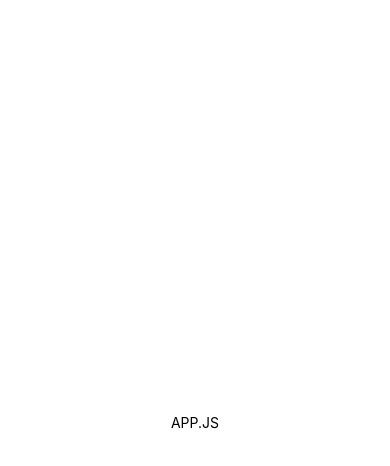
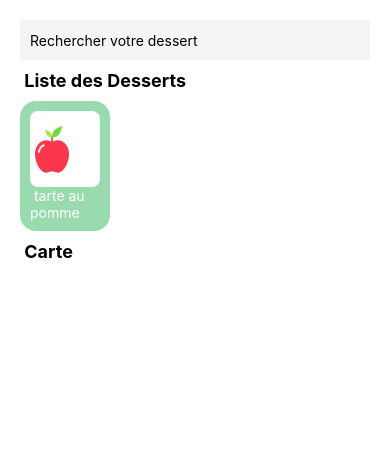
Before and after one commit to lucrampro/React-native-task-runner, a React Native app: screen / in a window 390 px wide. Shown: the top 466 px of the page. Built offline with nearby package versions, Linux system fonts and the light colour scheme.

Commit message:
Feat(Home, dessert_card): add componenet and content

```diff
--- a/App.js
+++ b/App.js
@@ -1,12 +1,13 @@
 import { StatusBar } from 'expo-status-bar';
 import React from 'react';
 import { StyleSheet, Text, View } from 'react-native';
+import Home from './src/screens/Home/index';
 
 export default function App() {
   return (
     <View style={styles.container}>
-      <Text>APP.JS</Text>
       <StatusBar style="auto" />
+      <Home/>
     </View>
   );
 }
@@ -15,7 +16,6 @@ const styles = StyleSheet.create({
   container: {
     flex: 1,
     backgroundColor: '#fff',
-    alignItems: 'center',
-    justifyContent: 'center',
+    padding: 20
   },
 });
--- /dev/null
+++ b/src/components/dessert_card.jsx
@@ -0,0 +1,40 @@
+import React from 'react'
+import { View, Text, StyleSheet, Image } from 'react-native';
+
+export default function DessertCard (props) {
+  return(
+    <View style={style.Card}>
+      <View style={style.containerImg}>
+        <Image style={style.image} source={require(`../../assets/${props.imageUrl}`)} />
+      </View>
+      <Text style={style.text}> {props.name} </Text>
+    </View>
+  );
+}
+
+const style = StyleSheet.create({
+  Card: {
+    backgroundColor: '#99DBAF',
+    width: 90,
+    height: 130,
+    padding: 10,
+    borderRadius: 16,
+    alignItems:  'center',
+    justifyContent: 'center'
+  },
+  containerImg: {
+    backgroundColor: '#fff',
+    flex: 1,
+    width: '100%',
+    height: 'auto',
+    padding: 5,
+    borderRadius: 8,
+  },
+  image: {
+    flex: 1,
+    resizeMode: 'contain',
+  },
+  text: {
+    color: '#fff'
+  }
+});
--- a/src/screens/Home/index.jsx
+++ b/src/screens/Home/index.jsx
@@ -0,0 +1,30 @@
+import React from 'react'
+import { View, Text, StyleSheet, TextInput } from 'react-native';
+// components
+import DessertCard from '../../components/dessert_card.jsx'
+
+export default function Home () {
+  return (
+    <View>
+      <TextInput style={style.inputSearch} placeholder="Rechercher votre dessert" />
+      <Text style={style.titleSection}> Liste des Desserts </Text>
+      <DessertCard name="tarte au pomme" imageUrl="apple.png"/>
+      <Text style={style.titleSection}> Carte </Text>
+    </View>
+  );
+}
+
+const style = StyleSheet.create({
+  inputSearch: {
+    backgroundColor: '#F5F5F5',
+    height: 40,
+    padding: 10
+  },
+
+  titleSection: {
+    fontWeight: 'bold',
+    fontSize: 18,
+    marginTop: 10,
+    marginBottom: 10,
+  }
+});
```
Also changed, not shown: assets/apple.png (added).
